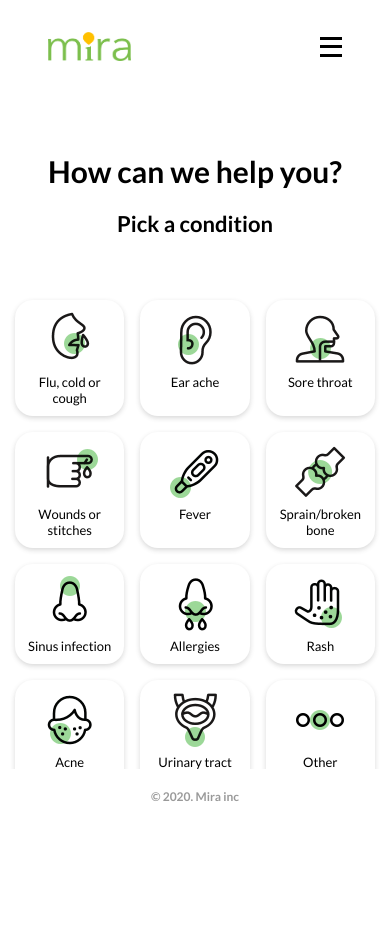
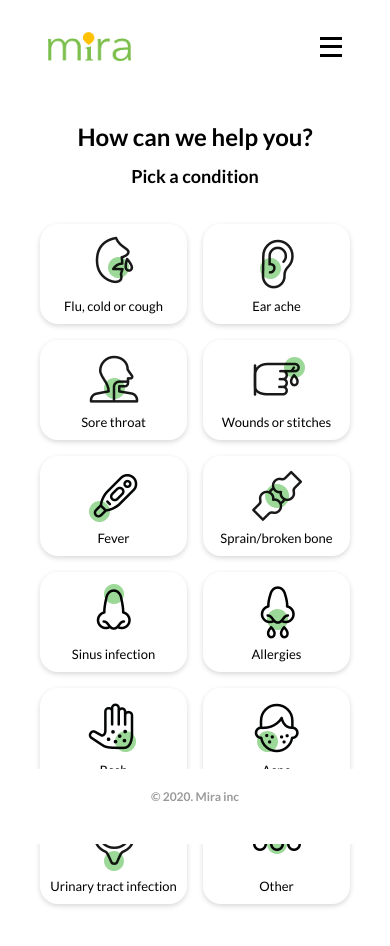
Before and after one commit to work-ali/mira, a React (Create React App) app: page / in a window 390 px wide. Shown: the top 946 px of the page. Built offline with nearby package versions, Linux system fonts and the light colour scheme.

Commit message:
mobile responsive

```diff
--- a/src/components/Item_box/item_box.js
+++ b/src/components/Item_box/item_box.js
@@ -9,7 +9,7 @@ export default function ItemBox({ item_data, handleClick }) {
   const {img, text, id, active } = item_data
   return (
     <React.Fragment>
-        <Grid item lg={2} md={3} xs={4} className={classes.box_wrapper} onClick={() => handleClick(id)}>
+        <Grid item lg={2} md={3} xs={6} className={classes.box_wrapper} onClick={() => handleClick(id)}>
             <Paper className={`${classes.paper} ${active ? "active" : null} box-wrapper`} >
                 <img className={classes.box_img} src={img}/>
                 <span className={classes.box_text}>{text}</span>
--- a/src/components/button/button.js
+++ b/src/components/button/button.js
@@ -7,7 +7,7 @@ export default function Button() {
   const classes = buttonStyles();
   return (
     <Grid item xs={12} className={classes.btn_wrapper}>
-        <button className={classes.btn_primary}>
+        <button className={`${classes.btn_primary} btn-primary`}>
            Next
         </button>
     </Grid>
--- a/src/components/selection/selection.jsx
+++ b/src/components/selection/selection.jsx
@@ -29,9 +29,9 @@ export default function Selection() {
   return (
     <Grid container className={classes.main_body}>
         <Grid  container item xs={12} className={classes.container}>
-            <Grid item xs={12} className={classes.title_content}>
+            <Grid item xs={12} className={`${classes.title_content} selection-title-content`}>
                 <h1 className={`${classes.title} selection-title`}>How can we help you?</h1>
-                <h4 className={classes.sub_title}>Pick a condition</h4>
+                <h4 className={`${classes.sub_title} selection-subTitle`}>Pick a condition</h4>
             </Grid>
             <Grid container item spacing={2} className={classes.item_list}>
                 {data.map(item =>
--- a/src/components/selection/selection_style.js
+++ b/src/components/selection/selection_style.js
@@ -2,11 +2,11 @@ import { makeStyles } from '@material-ui/core/styles';
 
 export const selectionStyles = makeStyles(theme => ({
     container: {
-        maxWidth: 1090,
+        maxWidth: 1140,
         marginLeft: 'auto',
         marginRight: 'auto',
-        paddingLeft: 15,
-        paddingRight: 15
+        paddingLeft: 40,
+        paddingRight: 40
     },
     title_content: {
         textAlign: 'center',
--- a/src/index.css
+++ b/src/index.css
@@ -22,3 +22,21 @@ body {
         padding: 8px;
     }
 }
+@media (max-width: 480px){
+    body .selection-title {
+        font-size: 24px !important;
+        line-height: 1.2 !important;
+        margin-bottom: 12px;
+    }
+    body .selection-subTitle {
+        font-size: 18px;
+    }
+    body .selection-title-content {
+        margin-top: 30px;
+        margin-bottom: 35px;
+    }
+    body .btn-primary {
+        height: 48px;
+        font-size: 18px;
+    }
+}
```
